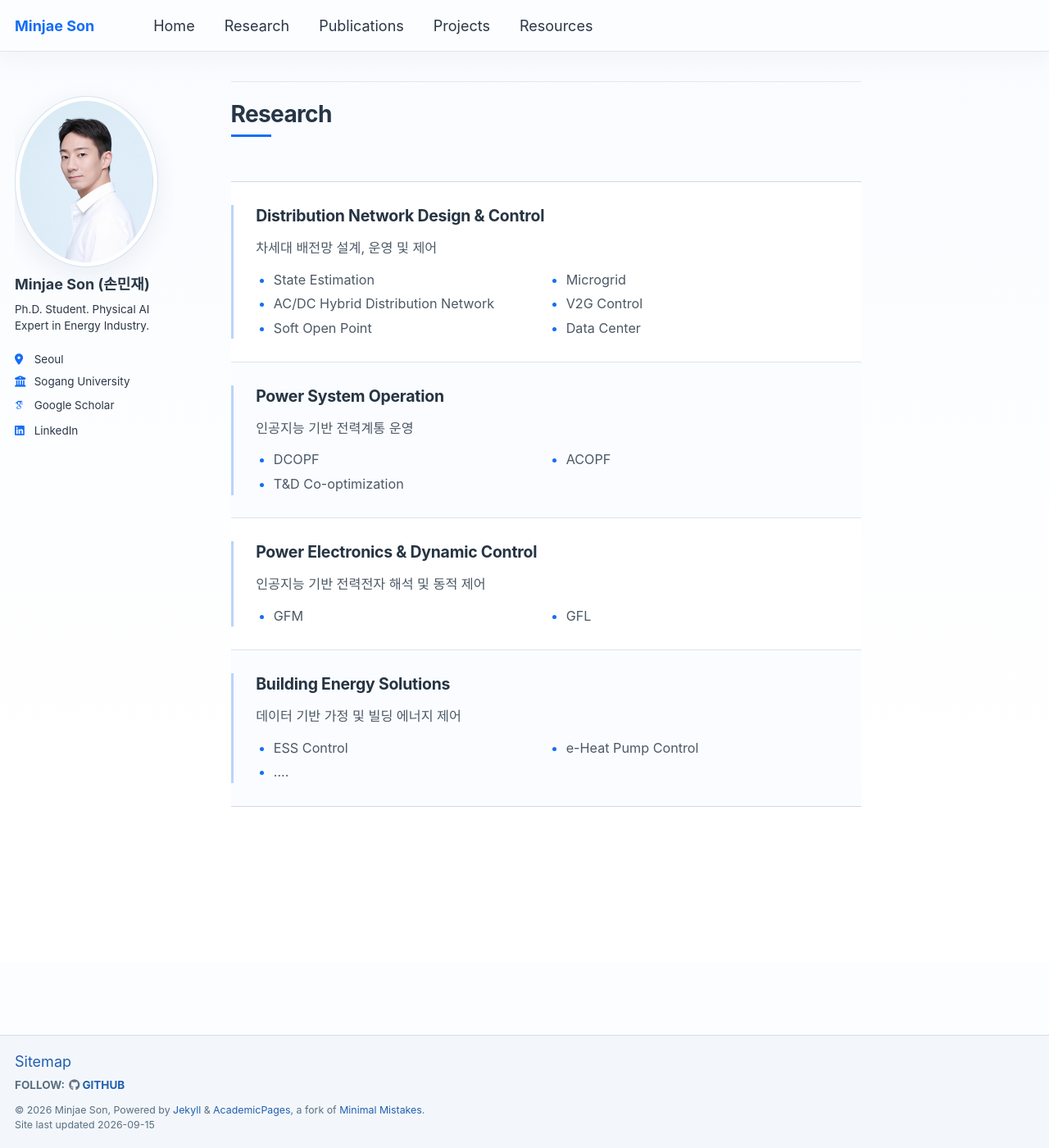
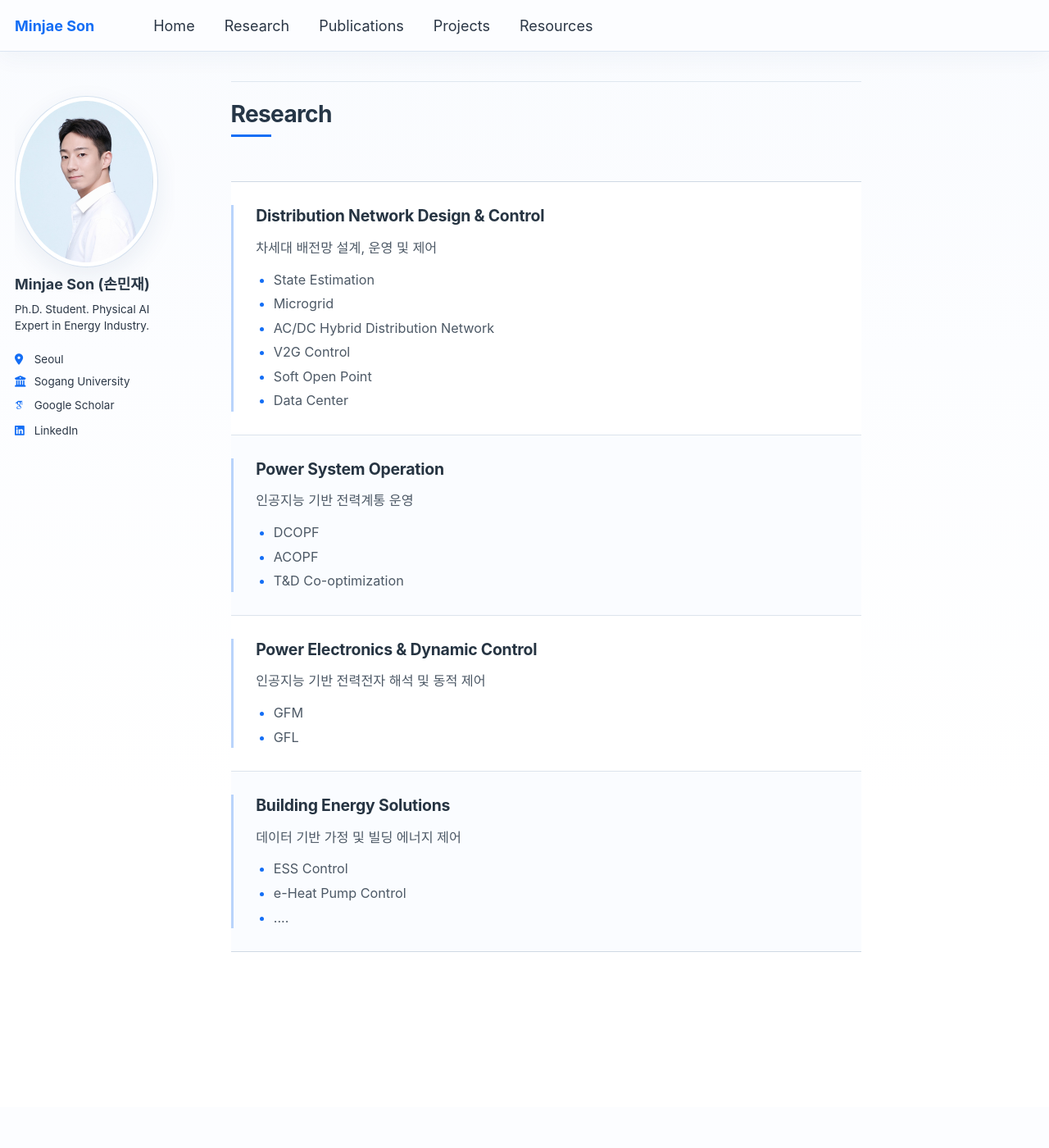
Before and after one commit to powerflow77/powerflow77.github.io, a Jekyll site: the page built from _pages/research.html, in a window 1280 px wide and 1400 px high. Shown: the whole window at 82% size. Built offline with Jekyll 4.4.1, drawn with Linux system fonts in a browser that asks for light colours; some web fonts are replaced; a script that is not in the unit is left out.

Commit message:
Stack research topics in one column

```diff
--- a/assets/css/migration.css
+++ b/assets/css/migration.css
@@ -374,7 +374,7 @@ hr { border-top-color: #dce6f2; }
 }
 .page--research .research-section ul {
   display: grid;
-  grid-template-columns: repeat(2, minmax(0, 1fr));
+  grid-template-columns: 1fr;
   gap: .22rem 1.5rem;
   margin: 0;
   padding-left: 1.2rem;
```
